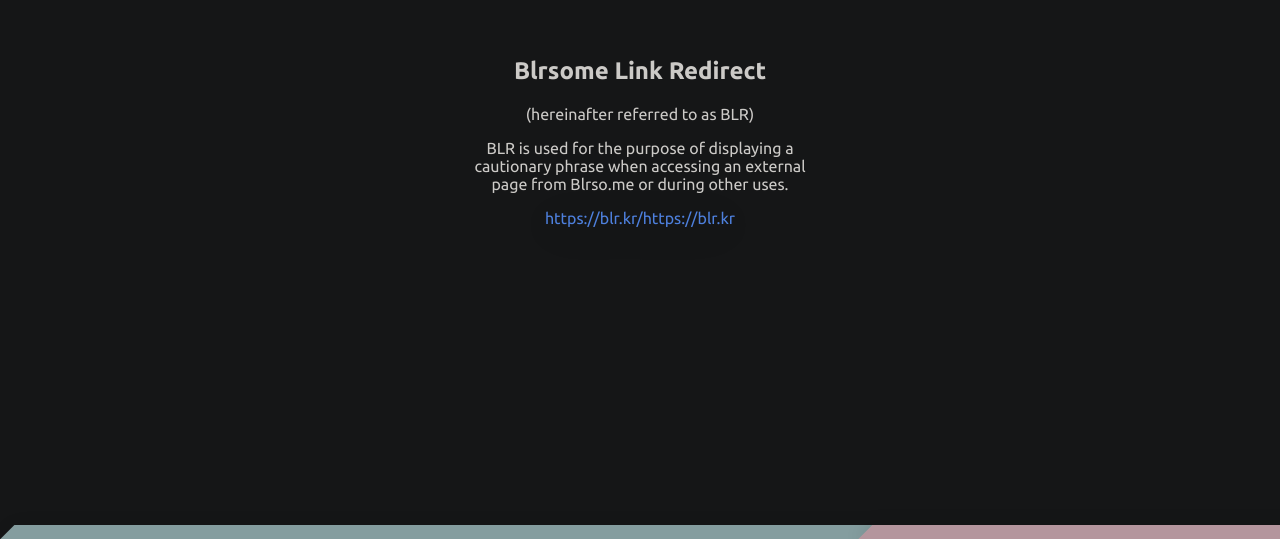
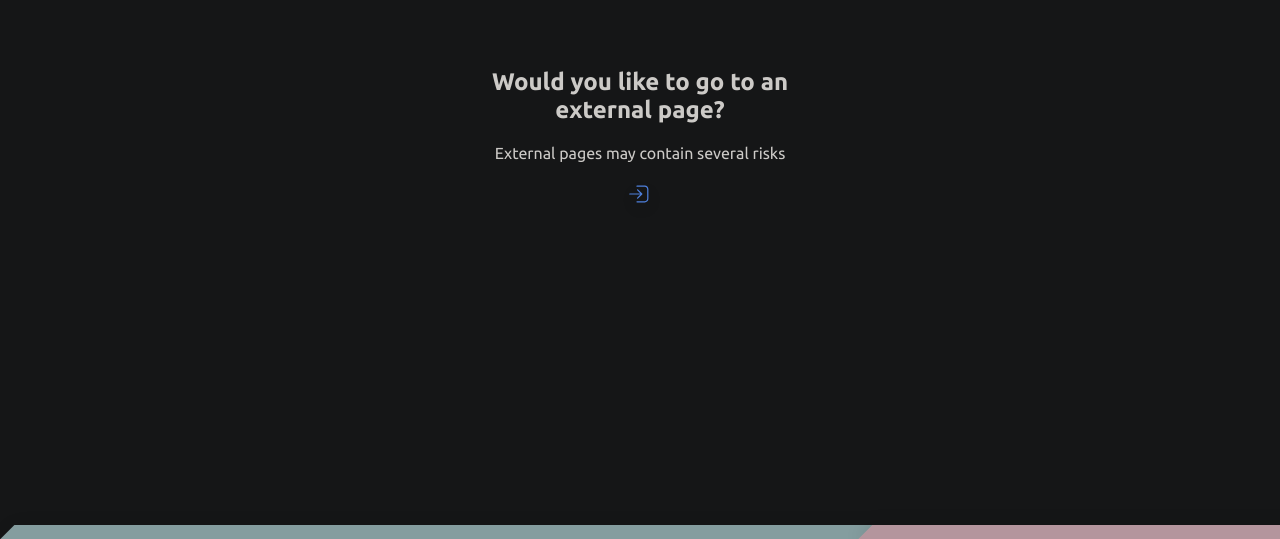
Before and after one commit to blrsome/oops-external-page, a plain HTML site: page 404.html in a window 1280 px wide. Shown: the part 261-800 px from the top of the page. Drawn offline with Linux system fonts and the light colour scheme.

Commit message:
Add files via upload

```diff
--- a/404.html
+++ b/404.html
@@ -269,15 +269,17 @@
                     }
                     const u = new URL(location),
                         l = /^(file:\/{3})?(\/)?\w:/.test(u.href),
-                        r = d(u.href.substring((!l ? u.origin : `${u.protocol}//${u.pathname}`).length).replace(/^\/|\/$/, '')),
-                        q = r[2] || r,
+                        p = u.href.substring((!l ? u.origin : `${u.protocol}//${u.pathname}`).length).replace(/^\/|\/$/, ''),
+                        r = d(p),
+                        q = r[2] || p || void 0,
                         s = new URLSearchParams(r[0])
-                    let t = (s.has('t') ? s.get('t') : s.has('type') && s.get('type')) || 'redirect'
+                    let t = (s.has('t') ? s.get('t') : s.has('type') && s.get('type'))
+                        || q ? 'redirect' : 'default'
                     switch(t) {
                         case 'b': case 'e': case '!': t = 'error'; break
                         case 'r': case '>': t = 'redirect'; break
+                        case 'd': case '.': t = 'default'; break
                         default: break }
-                    Array.isArray(q) && (t = 'default')
                     q && t && (
                         document.querySelectorAll('#p-0>[id^=s-]').forEach(t => t.classList.remove('current')),
                         document.querySelector(`[is*=${t}]`).classList.add('current')),
```
Also changed, not shown: index.html (+6 -4 lines).
